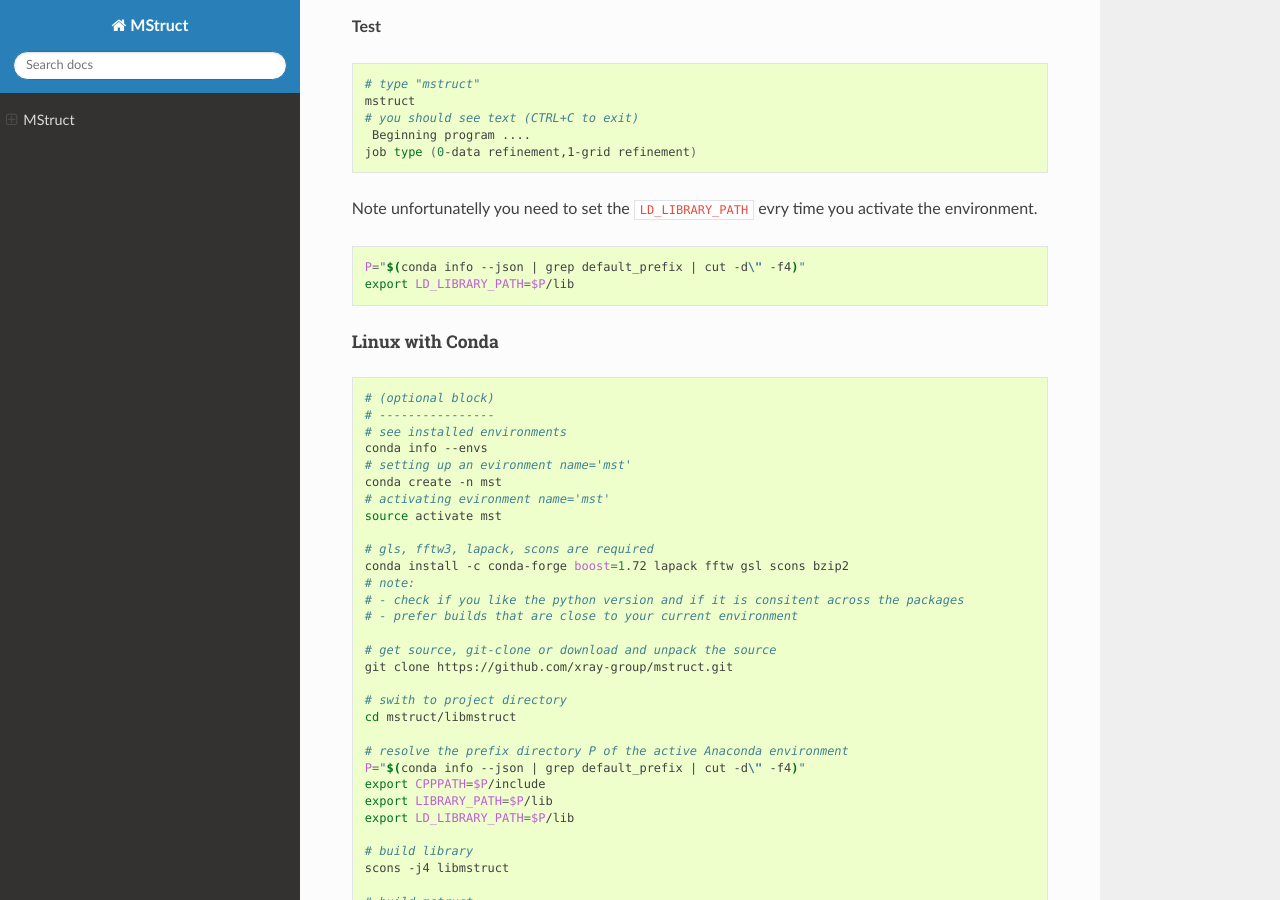
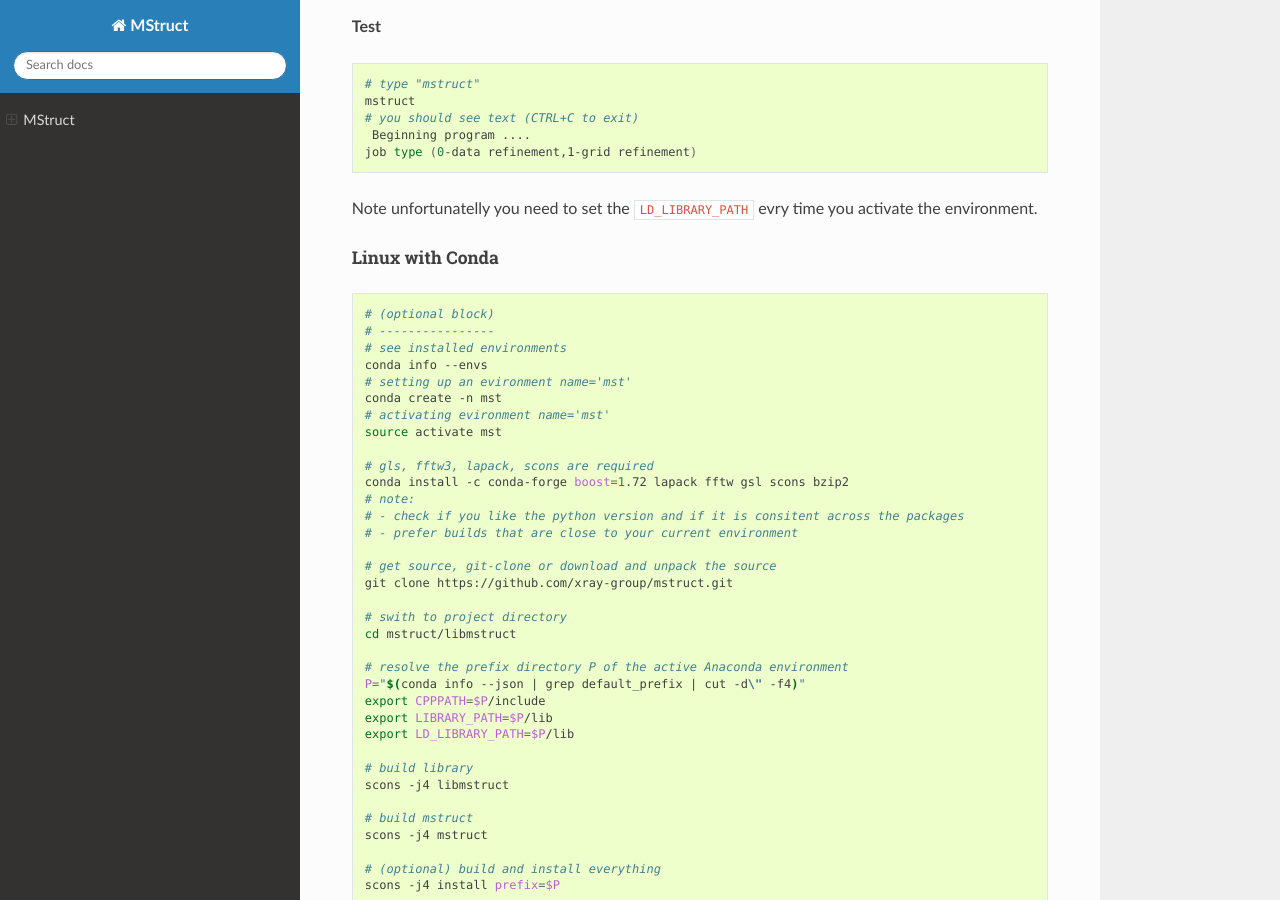
Before and after one commit to xray-group/mstruct, a Sphinx documentation site: the page built from doc/source/index.md, in a window 1280 px wide and 900 px high, scrolled down 6162 px. Built offline with Sphinx 7.4.7 and the Read the Docs theme 2.0.0, drawn with Linux system fonts in a browser that asks for light colours.

Commit message:
Update index.md

````diff
--- a/doc/source/index.md
+++ b/doc/source/index.md
@@ -198,11 +198,6 @@
 Note unfortunatelly you need to set the `LD_LIBRARY_PATH` evry time you activate
 the environment.
 
-```bash
-P="$(conda info --json | grep default_prefix | cut -d\" -f4)"
-export LD_LIBRARY_PATH=$P/lib
-```
-
 ##### Linux with Conda
 
 ```bash
````
